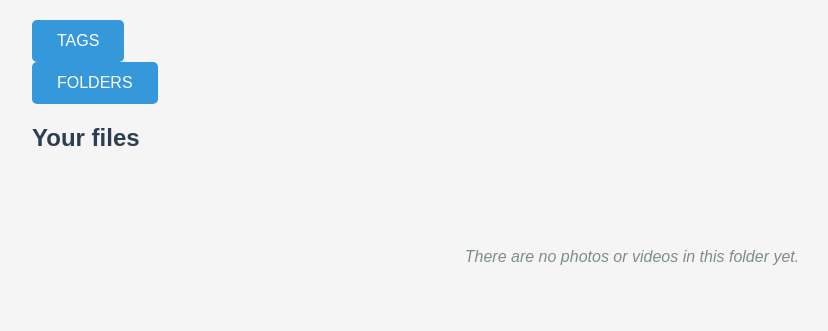
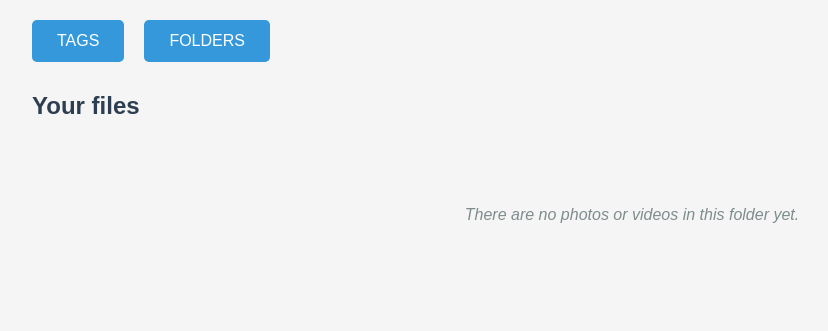
Before and after one commit to RenSafary/Photo-Storage, a FastAPI app: template app/templates/folders/folder.html in a window 1280 px wide. Shown: the top 331 px of the page, without its empty margins (8-836 px from the left). Run offline with FastAPI, Linux system fonts and the light colour scheme; the template is opened without the code that fills it, so the values that code supplies are empty.

Commit message:
modified front-end

```diff
--- a/app/templates/folders/folder.html
+++ b/app/templates/folders/folder.html
@@ -4,30 +4,26 @@
     <meta charset="UTF-8">
     <meta name="viewport" content="width=device-width, initial-scale=1.0">
     <link href="/static/css/folders/current_folder.css" rel="stylesheet">
-    <title>PS | </title>
+    <title>PS | Gallery</title>
 </head>
 <body>
-    <header>
-        <form action="/find-by-tag/">
-            <input type="submit" id="my_tags" value="TAGS">
-        </form>
-        <div style="width: 20px;"></div>
-        <form action="/gallery/folders/">
-            <input type="submit" id="folder_button" value="FOLDERS">
-        </form>
+    <header class="header-nav">
+        <a href="/find-by-tag/" class="nav-btn">TAGS</a>
+        <a href="/gallery/folders/" class="nav-btn">FOLDERS</a>
     </header>
 
-    <h2>Your files</h2>
-    <div class="files">
+    <main class="main-content">
+        <h2 class="section-title">Your files</h2>
+        <div class="files-grid">
             {% if files %}
                 {% for file in files %}
                     <div class="file-item">
                         {% if file.key.lower().endswith(('.jpg', '.png', '.gif', '.jpeg')) %}
-                        <img src="{{file.url}}" alt="{{file.key}}" onclick="openImagePopup('{{file.url}}')">
+                            <img src="{{file.url}}" alt="{{file.key}}" class="file-thumbnail" onclick="openImagePopup('{{file.url}}')">
                             <p class="file-info">{{file.key.split('/')[-1]}}</p>
                             <button class="delete-btn" onclick="showDeletePopup('{{file.key}}', this)">Delete</button>
                         {% elif file.key.lower().endswith(('.mp4', '.mov')) %}
-                        <video controls>
+                            <video controls class="file-thumbnail">
                                 <source src="{{file.url}}" type="video/mp4">
                                 Your browser does not support the video tag.
                             </video>
@@ -39,12 +35,15 @@
                 <p class="empty-message">There are no photos or videos in this folder yet.</p>
             {% endif %}
         </div>
+    </main>
 
+    <!-- Image Popup -->
     <div id="imagePopup" class="popup" onclick="closePopup('imagePopup')">
         <span class="close-btn" onclick="closePopup('imagePopup', event)">&times;</span>
         <img class="popup-content" id="popupImage">
     </div>
 
+    <!-- Delete Confirmation Popup -->
     <div id="deletePopup" class="popup">
         <div class="confirmation-box" onclick="event.stopPropagation()">
             <h3>Delete File</h3>
--- a/static/css/folders/current_folder.css
+++ b/static/css/folders/current_folder.css
@@ -1,3 +1,4 @@
+/* Base Styles */
 body {
     font-family: 'Arial', sans-serif;
     max-width: 1200px;
@@ -7,105 +8,65 @@ body {
     color: #333;
 }
 
-h1, h2, h3 {
-    color: #2c3e50;
-}
-
-.upload-form {
-    background: white;
-    padding: 30px;
-    border-radius: 8px;
-    box-shadow: 0 2px 10px rgba(0,0,0,0.1);
+/* Header Navigation */
+.header-nav {
+    display: flex;
+    gap: 20px;
     margin-bottom: 30px;
 }
 
-label {
-    display: block;
-    margin-bottom: 15px;
-    cursor: pointer;
+.nav-btn {
+    background-color: #3498db;
+    color: white;
+    text-decoration: none;
+    padding: 12px 25px;
+    border-radius: 5px;
+    font-size: 16px;
+    transition: background-color 0.3s;
 }
 
-input[type="file"] {
-    display: none;
+.nav-btn:hover {
+    background-color: #2980b9;
 }
 
-.file-input-area {
-    border: 2px dashed #ccc;
-    padding: 30px;
-    text-align: center;
-    border-radius: 5px;
-    transition: all 0.3s;
+/* Main Content */
+.section-title {
+    color: #2c3e50;
     margin-bottom: 20px;
 }
 
-.file-input-area:hover {
-    border-color: #3498db;
-    background-color: #f8f9fa;
-}
-
-input[type="submit"] {
-    background-color: #3498db;
-    color: white;
-    border: none;
-    padding: 12px 25px;
-    font-size: 16px;
-    border-radius: 5px;
-    cursor: pointer;
-    transition: background-color 0.3s;
-}
-
-input[type="submit"]:hover {
-    background-color: #2980b9;
-}
-
-.files {
+.files-grid {
     display: grid;
     grid-template-columns: repeat(auto-fill, minmax(250px, 1fr));
     gap: 20px;
-    margin-top: 30px;
 }
 
-.files img, .files video {
-    width: 100%;
-    height: auto;
-    border-radius: 5px;
+/* File Items */
+.file-item {
+    position: relative;
+    border-radius: 8px;
+    overflow: hidden;
+    background: white;
     box-shadow: 0 2px 5px rgba(0,0,0,0.1);
     transition: transform 0.3s;
 }
 
-.files img:hover, .files video:hover {
-    transform: scale(1.02);
+.file-item:hover {
+    transform: translateY(-5px);
 }
 
-.empty-message {
-    text-align: center;
-    padding: 50px;
-    color: #7f8c8d;
-    font-style: italic;
-    grid-column: 1 / -1;
+.file-thumbnail {
+    width: 100%;
+    height: 200px;
+    object-fit: cover;
+    cursor: pointer;
 }
 
 .file-info {
+    padding: 10px;
     font-size: 14px;
     color: #7f8c8d;
-    margin-top: 5px;
-}
-
-.file-item {
-    position: relative;
-    margin-bottom: 20px;
-    transition: all 0.3s;
-}
-
-.file-item img {
-    cursor: pointer;
-    transition: transform 0.3s;
-    max-width: 100%;
-    border-radius: 8px;
-}
-
-.file-item img:hover {
-    transform: scale(1.02);
+    margin: 0;
 }
 
 .delete-btn {
@@ -118,7 +79,6 @@ input[type="submit"]:hover {
     padding: 5px 10px;
     border-radius: 4px;
     cursor: pointer;
-    z-index: 2;
     transition: background-color 0.3s;
 }
 
@@ -126,6 +86,15 @@ input[type="submit"]:hover {
     background-color: rgba(255, 0, 0, 0.9);
 }
 
+.empty-message {
+    text-align: center;
+    padding: 50px;
+    color: #7f8c8d;
+    font-style: italic;
+    grid-column: 1 / -1;
+}
+
+/* Popups */
 .popup {
     display: none;
     position: fixed;
```
Lines whose indentation alone changed are shown as unchanged.
